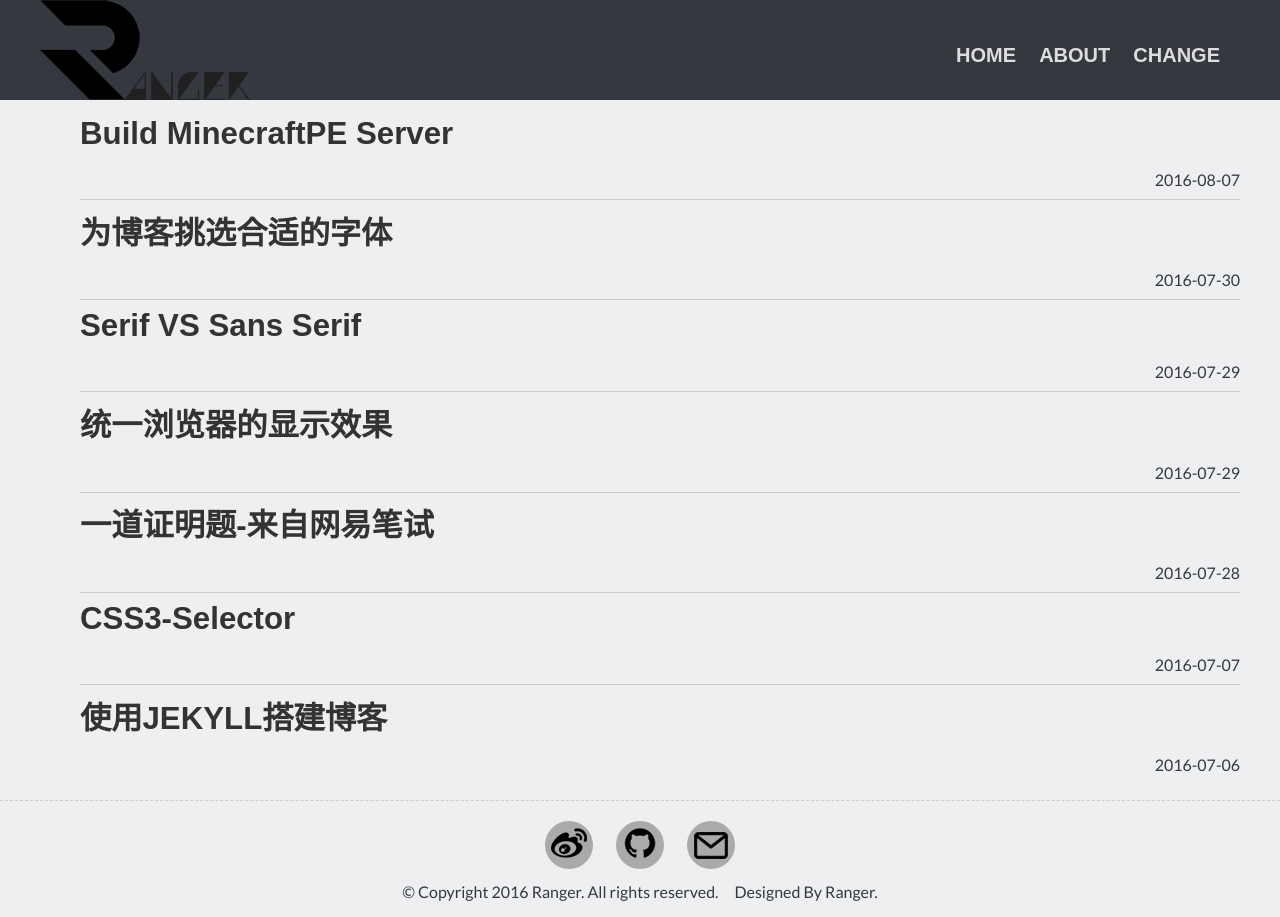
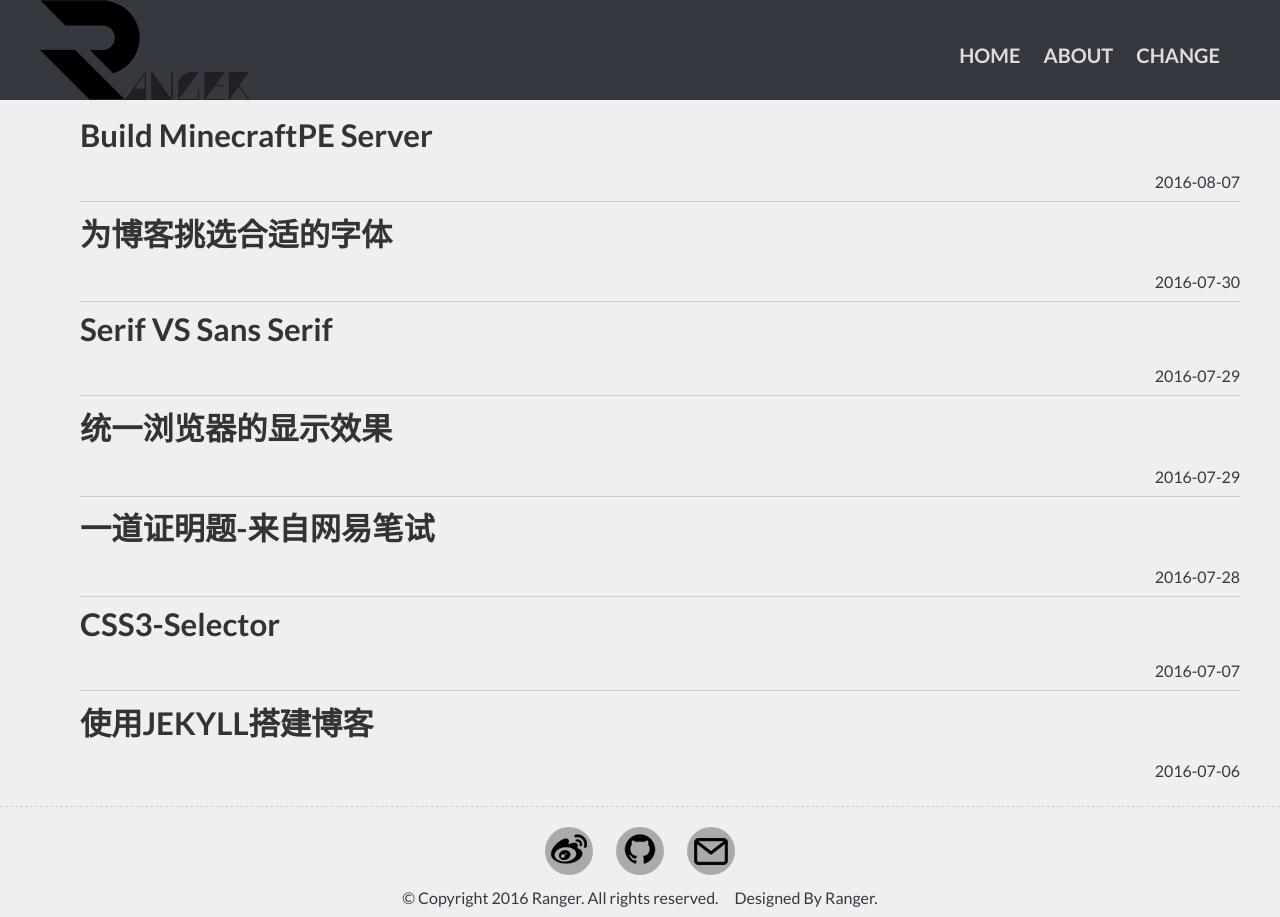
Before and after one commit to RangerChen/RangerChen.github.io, a Jekyll site: the page built from index.html, in a window 1280 px wide. Built offline with Jekyll 4.4.1, drawn with Linux system fonts in a browser that asks for light colours.

Commit message:
update: title font style @ reset.scss.

```diff
--- a/_sass/_reset.scss
+++ b/_sass/_reset.scss
@@ -23,7 +23,7 @@ a{
 
 }
 h1,h2,h3,h4,h5,h6{
-  font-family:"Microsoft YaHei",Arial,Helvetica,sans-serif,"\5b8b\4f53";
+  font-family:"Lato",Arial,Helvetica,sans-serif,"\5b8b\4f53";
   margin: 0.25em 0;
 }
 h1{font-size: $type-size-h1;}
```
